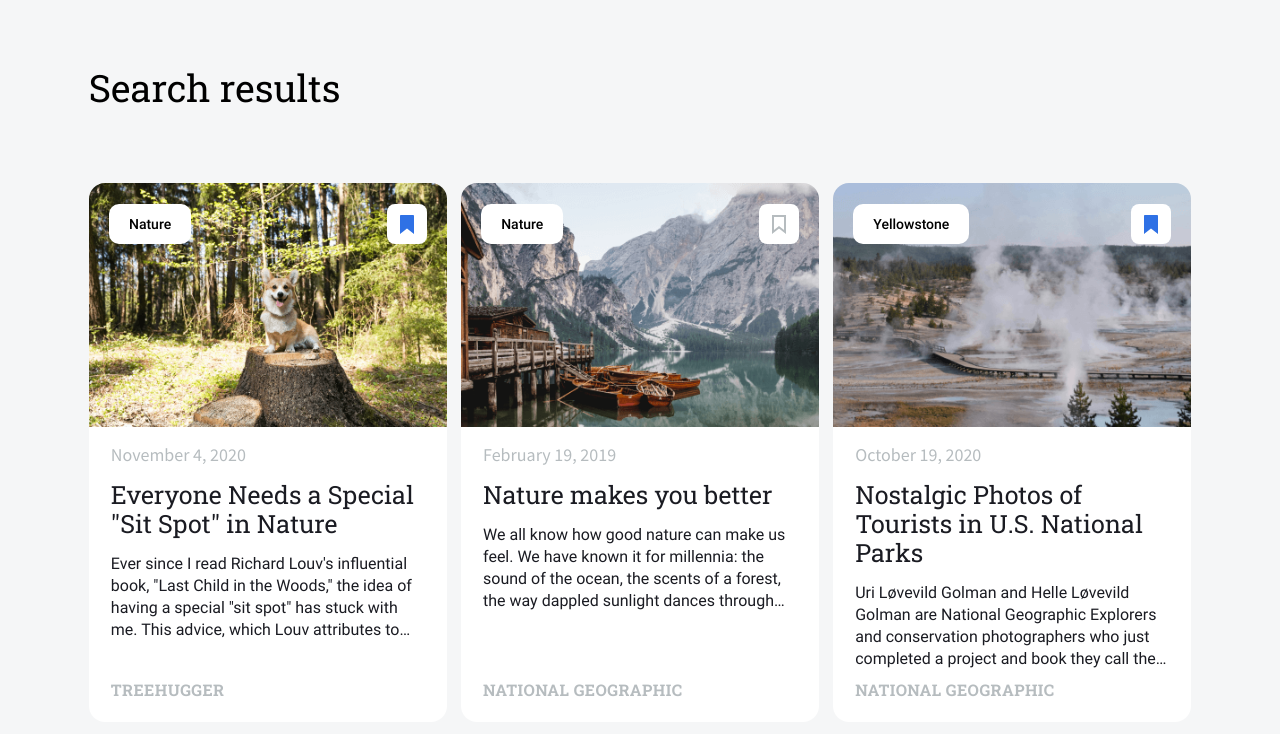
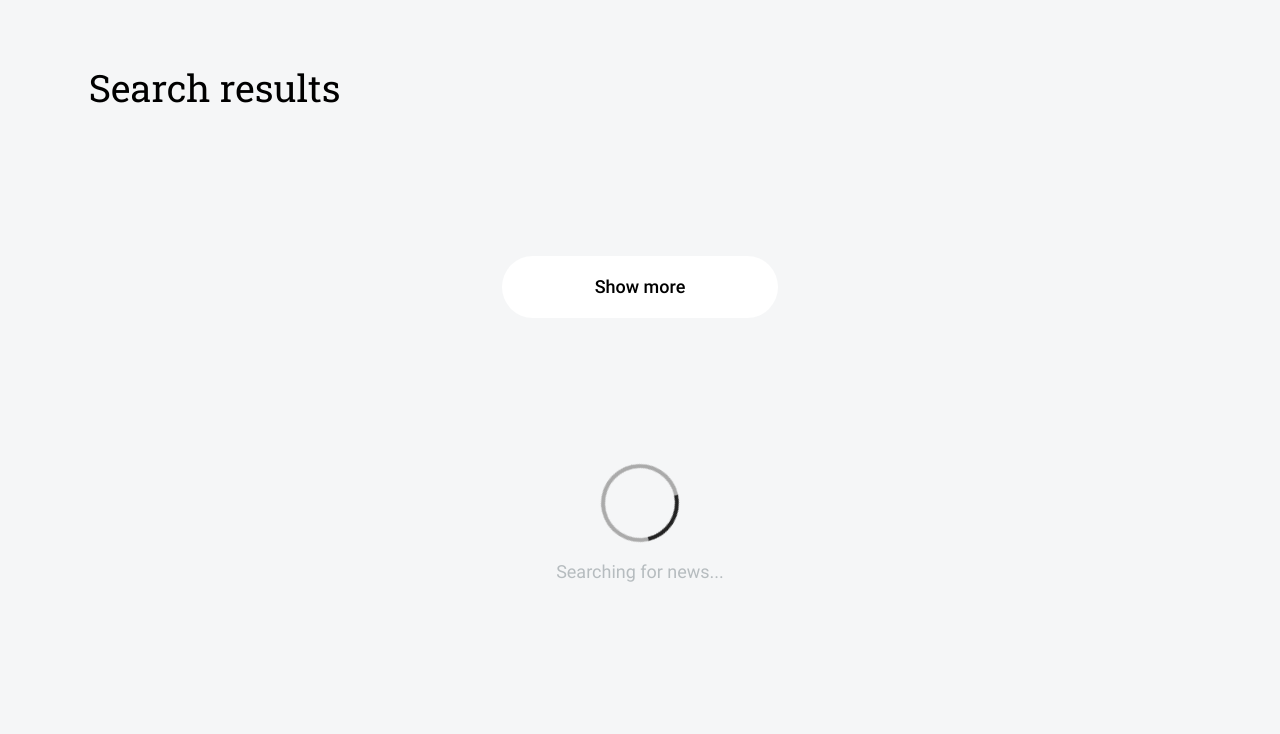
Before and after one commit to Yotam7298/news-explorer-frontend, a React (Create React App) app: page / in a window 1280 px wide. Shown: the part 580-1314 px from the top of the page. Built offline with nearby package versions, Linux system fonts and the light colour scheme; the HTML template or start-up script is replaced by a standard one.

Commit message:
show search in main component

```diff
--- a/src/components/App/App.js
+++ b/src/components/App/App.js
@@ -15,13 +15,18 @@ import NewsCard from '../NewsCard/NewsCard';
 import NewsCardList from '../NewsCardList/NewscardList';
 import PopupWithForm from '../PopupWithForm/PopupWithForm';
 import NotFound from '../NotFound/NotFound';
-//APIs
+// APIs
 import mainApi from '../../utils/MainApi';
 import searchArticles from '../../utils/NewsApi';
+// Contexts
+import LoggedInContext from '../../contexts/LoggedInContext';
+// Protected Route
+import ProtectedRoute from '../../utils/ProtectedRoute';
 
 function App() {
   const [isLoggedIn, setIsLoggedIn] = React.useState(false);
   const [isPopupOpen, setIsPopupOpen] = React.useState(false);
+  const [searchResults, setSearchResults] = React.useState([]);
 
   React.useEffect(() => {
     const closeByEscape = (evt) => {
@@ -42,6 +47,7 @@ function App() {
   });
 
   return (
+    <LoggedInContext.Provider value={isLoggedIn}>
       <div className='app'>
         <PopupWithForm
           isOpen={isPopupOpen}
@@ -51,11 +57,10 @@ function App() {
           reportError={mainApi.reportError.bind(mainApi)}
         />
         <Switch>
-        <Route path='/saved-news'>
+          <ProtectedRoute path='/saved-news'>
             <SavedNewsHeader>
               <Navbar
                 saved
-              isLoggedIn={isLoggedIn}
                 setIsLoggedIn={setIsLoggedIn}
                 setIsOpen={setIsPopupOpen}
               />
@@ -67,20 +72,22 @@ function App() {
               </NewsCardList>
               <NotFound saved />
             </Main>
-        </Route>
+          </ProtectedRoute>
           <Route path='/'>
             <Redirect to='/' />
             <Header>
               <Navbar
-              isLoggedIn={isLoggedIn}
                 setIsLoggedIn={setIsLoggedIn}
                 setIsOpen={setIsPopupOpen}
               />
-            <SearchForm />
+              <SearchForm
+                searchReq={searchArticles}
+                setSearchResults={setSearchResults}
+              />
             </Header>
             <Main>
               <Preloader />
-            <NewsCardList>
+              <NewsCardList searchResults={searchResults}>
                 <NewsCard />
               </NewsCardList>
               <NotFound />
@@ -90,6 +97,7 @@ function App() {
         </Switch>
         <Footer />
       </div>
+    </LoggedInContext.Provider>
   );
 }
 
--- a/src/components/Navbar/Navbar.js
+++ b/src/components/Navbar/Navbar.js
@@ -4,8 +4,10 @@ import signOutSaved from '../../images/logout.svg';
 import signOutHome from '../../images/logout-white.svg';
 import menuHome from '../../images/mobile-menu.svg';
 import menuSaved from '../../images/mobile-menu_saved.svg';
+import LoggedInContext from '../../contexts/LoggedInContext';
 
 export default function Navbar(props) {
+  const isLoggedIn = React.useContext(LoggedInContext);
   const [isMenuOpen, setIsMenuOpen] = React.useState(false);
   const history = useHistory();
 
@@ -41,7 +43,7 @@ export default function Navbar(props) {
       >
         <p className='navbar__link'>Home</p>
       </NavLink>
-      {props.isLoggedIn ? (
+      {isLoggedIn ? (
         <NavLink
           exact
           to='/saved-news'
@@ -58,7 +60,7 @@ export default function Navbar(props) {
           Sign In
         </button>
       )}
-      {props.isLoggedIn && (
+      {isLoggedIn && (
         <button onClick={signOut} className='navbar__signout'>
           Elise
           <img
@@ -78,7 +80,7 @@ export default function Navbar(props) {
         <NavLink to='/' className='navbar__menu-link'>
           Home
         </NavLink>
-        {props.isLoggedIn ? (
+        {isLoggedIn ? (
           <NavLink to='/saved-news' className='navbar__menu-link'>
             Saved News
           </NavLink>
@@ -90,7 +92,7 @@ export default function Navbar(props) {
             Sign In
           </button>
         )}
-        {props.isLoggedIn && (
+        {isLoggedIn && (
           <button
             onClick={signOut}
             className='navbar__signout navbar__signout_logged'
--- a/src/components/NewsCard/NewsCard.css
+++ b/src/components/NewsCard/NewsCard.css
@@ -52,7 +52,8 @@
 
 .news-card__image {
   width: 100%;
-  max-height: clamp(224px, calc(224px + 176 * ((100vw - 768px) / 672)), 400px);
+  height: clamp(224px, calc(224px + 176 * ((100vw - 768px) / 672)), 400px);
+  object-fit: cover;
 }
 
 .news-card__text {
--- a/src/components/NewsCard/NewsCard.js
+++ b/src/components/NewsCard/NewsCard.js
@@ -19,7 +19,9 @@ export default function NewsCard(props) {
 
   return (
     <article className='news-card'>
-      <div className='news-card__keyword'>{props.article.keyword}</div>
+      <div className='news-card__keyword'>
+        {props.article.keyword || 'Keyword'}
+      </div>
       {props.saved ? (
         <div
           onClick={(evt) => evt.stopPropagation()}
@@ -27,7 +29,7 @@ export default function NewsCard(props) {
         >
           <img
             src={isHover ? removeHover : remove}
-            alt='bookmark button'
+            alt='remove button'
             onMouseEnter={functionHovered}
             onMouseLeave={functionEndHover}
             className='news-card__function-icon'
@@ -73,7 +75,7 @@ export default function NewsCard(props) {
         className='news-card__image'
       />
       <Link
-        to={{ pathname: 'https://google.com/' }}
+        to={{ pathname: props.article.link }}
         target='_blank'
         className='news-card__text'
       >
--- a/src/components/NewsCardList/NewscardList.js
+++ b/src/components/NewsCardList/NewscardList.js
@@ -2,14 +2,50 @@ import React from 'react';
 import articles from '../../temp/articleData';
 
 export default function NewsCardList(props) {
+  const [fixedArticles, setFixedArticles] = React.useState([]);
+
+  function rearrangeDate(date) {
+    const year = date.slice(0, 4);
+    const day = Number(date.slice(8, 10));
+    const monthNumber = Number(date.slice(5, 7));
+
+    const dateClass = new Date();
+
+    dateClass.setMonth(monthNumber - 1);
+
+    const monthName = dateClass.toLocaleString('en-US', { month: 'long' });
+
+    return `${monthName} ${day}, ${year}`;
+  }
+
+  rearrangeDate('2022-11-06');
+
+  React.useEffect(() => {
+    if (props.searchResults) {
+      const newArticles = props.searchResults.map((article) => {
+        let newArticle = {};
+
+        newArticle.image = article.urlToImage;
+        newArticle.link = article.url;
+        newArticle.date = rearrangeDate(article.publishedAt);
+        newArticle.title = article.title;
+        newArticle.text = article.content;
+        newArticle.source = article.source.name;
+
+        return newArticle;
+      });
+      setFixedArticles(newArticles);
+    }
+  }, [props.searchResults]);
+
   return (
     <ul className='cards-list'>
-      {articles &&
-        articles.map((article) => {
+      {fixedArticles &&
+        fixedArticles.map((article, index) => {
           return (
-            <li key={article._id} className='cards-list__card'>
+            <li key={index} className='cards-list__card'>
               {React.cloneElement(props.children, {
-                key: article._id,
+                key: index,
                 article,
               })}
             </li>
--- a/src/components/SearchForm/SearchForm.js
+++ b/src/components/SearchForm/SearchForm.js
@@ -1,12 +1,37 @@
-import React from "react";
+import React from 'react';
 
-export default function SearchForm() {
-    return (
-        <form className='search-form'>
-            <fieldset className='search-form__fieldset'>
-                <input type='text' name='search' placeholder='Enter topic' className='search-form__input' />
-                <button type='submit' className='search-form__submit'>Search</button>
-            </fieldset>
-        </form>
-    )
+export default function SearchForm(props) {
+  const [searchQuery, setSearchQuery] = React.useState('');
+
+  function handleChange(evt) {
+    setSearchQuery(evt.target.value);
+  }
+
+  function submitSearch(evt) {
+    evt.preventDefault();
+    props
+      .searchReq(searchQuery)
+      .then((articles) => props.setSearchResults(articles));
+  }
+
+  return (
+    <form className='search-form'>
+      <fieldset className='search-form__fieldset'>
+        <input
+          type='text'
+          name='search'
+          placeholder='Enter topic'
+          onChange={handleChange}
+          className='search-form__input'
+        />
+        <button
+          onClick={submitSearch}
+          type='submit'
+          className='search-form__submit'
+        >
+          Search
+        </button>
+      </fieldset>
+    </form>
+  );
 }
--- /dev/null
+++ b/src/contexts/LoggedInContext.js
@@ -0,0 +1,5 @@
+import React from "react";
+
+const LoggedInContext = React.createContext();
+
+export default LoggedInContext;
--- /dev/null
+++ b/src/utils/ProtectedRoute.js
@@ -0,0 +1,12 @@
+import React from 'react';
+import { Route, Redirect } from 'react-router-dom';
+import LoggedInContext from '../contexts/LoggedInContext';
+
+export default function ProtectedRoute({ children, ...props }) {
+  const isLoggedIn = React.useContext(LoggedInContext);
+  return (
+    <Route {...props}>
+      {isLoggedIn ? children : <Redirect to={'/signin'} />}
+    </Route>
+  );
+}
```
Lines whose indentation alone changed are shown as unchanged.
